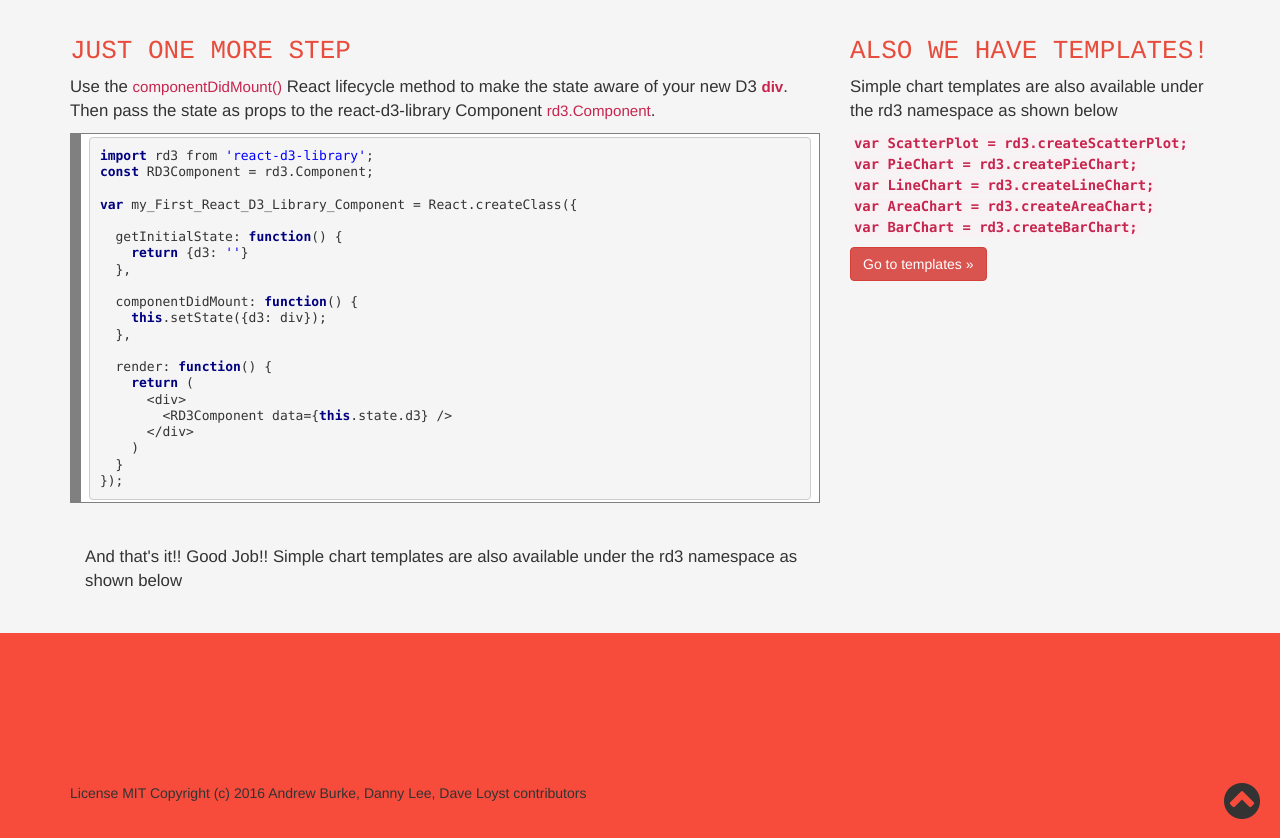
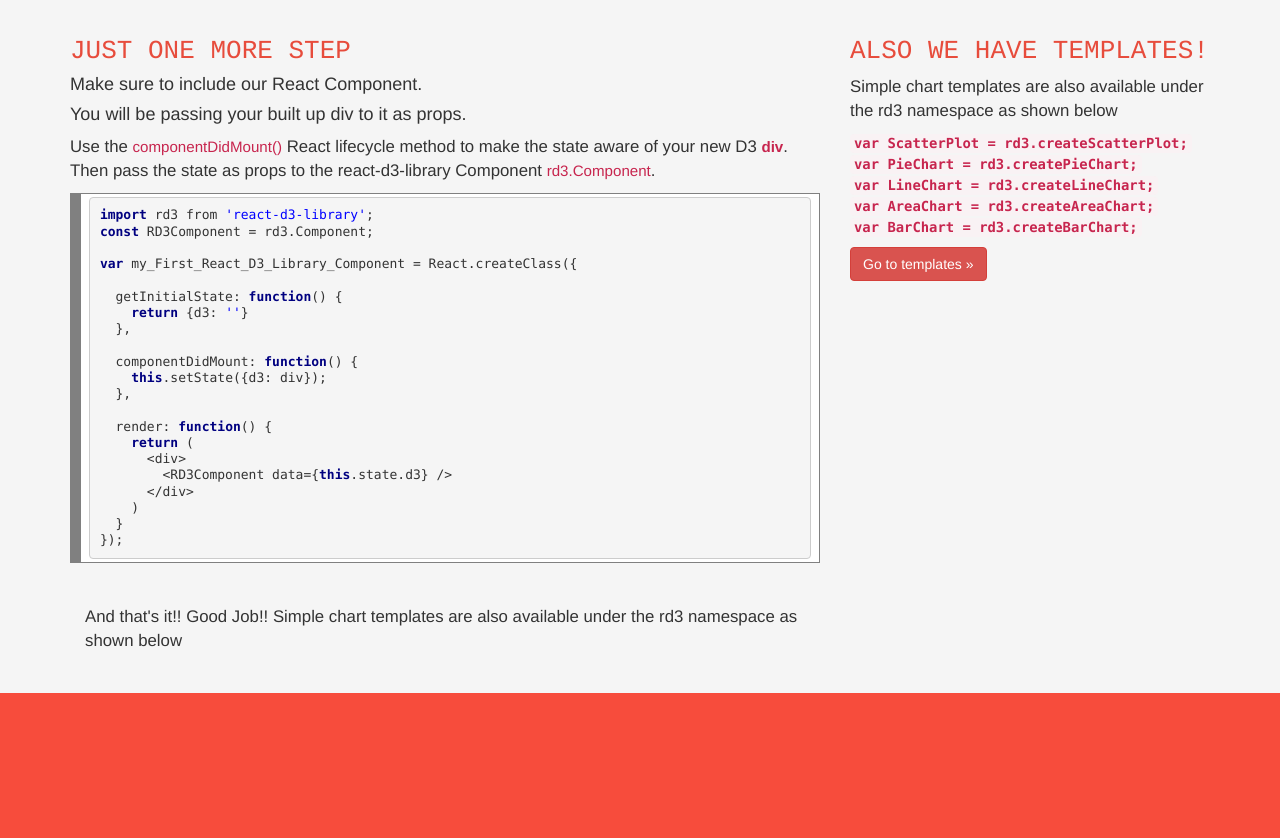
Before and after one commit to react-d3-library/react-d3-library.github.io, a plain HTML site: page index.html in a window 1280 px wide. Shown: the part 2048-2886 px from the top of the page. Drawn offline with nearby package versions, Linux system fonts and the light colour scheme; some packages are replaced by stand-ins of ours; a script that the page names is missing.

Commit message:
adding more steps

```diff
--- a/index.html
+++ b/index.html
@@ -172,6 +172,9 @@ d3.json(<span style="color: #0000FF">&quot;flare.json&quot;</span>, <span style=
  <div class="row">
         <div class="get-started col-md-8">
           <h3>Just one more step</h3>
+
+            <h4>Make sure to include our React Component.</h4>
+            <h4>You will be passing your built up div to it as props.</h4>
             <p>
               Use the <span class="hilight-code">componentDidMount()</span> React lifecycle method to make the state aware of your new D3 <span class="hilight-code"><strong>div</strong></span>.
 
```
